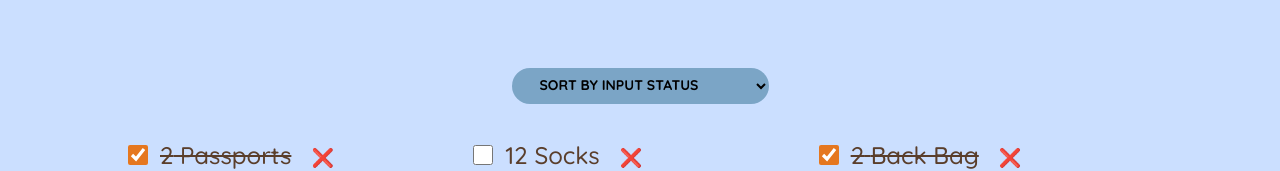
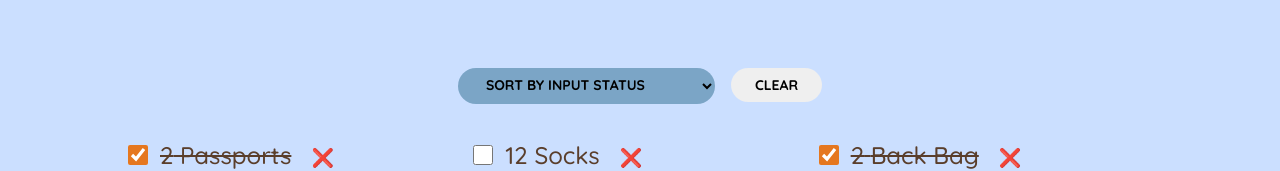
Before and after one commit to sgc93/enGO, a React (Create React App) app: page / in a window 1280 px wide. Shown: the part 445-616 px from the top of the page. Built offline with nearby package versions, Linux system fonts and the light colour scheme; the HTML template or start-up script is replaced by a standard one.

Commit message:
create btn to Clear the  list and handle clearing

```diff
--- a/src/App.js
+++ b/src/App.js
@@ -25,6 +25,11 @@ function App() {
 			)
 		);
 	}
+
+	function clearPackingList() {
+		setItems((items) => []);
+	}
+
 	return (
 		<div className="app">
 			<Header />
@@ -33,6 +38,7 @@ function App() {
 				items={items}
 				onDeleteItem={deleteItem}
 				onPacking={handleToggle}
+				onClearList={clearPackingList}
 			/>
 			<Stats items={items} />
 		</div>
@@ -103,7 +109,7 @@ function Form({ onAddItem }) {
 	);
 }
 
-function PackingList({ items, onDeleteItem, onPacking }) {
+function PackingList({ items, onDeleteItem, onPacking, onClearList }) {
 	const [sortBy, setSortBy] = useState("input");
 	let sortedItems;
 
@@ -116,6 +122,7 @@ function PackingList({ items, onDeleteItem, onPacking }) {
 	} else if (sortBy === "packed") {
 		sortedItems = items.slice().sort((a, b) => a.packed - b.packed);
 	}
+
 	return (
 		<div className="list">
 			<div className="actions">
@@ -127,6 +134,7 @@ function PackingList({ items, onDeleteItem, onPacking }) {
 					<option value="description">Sort by item description</option>
 					<option value="packed">Sort by Packed Status</option>
 				</select>
+				<button onClick={onClearList}>clear</button>
 			</div>
 			<ul>
 				{sortedItems.map((item) => (
```
